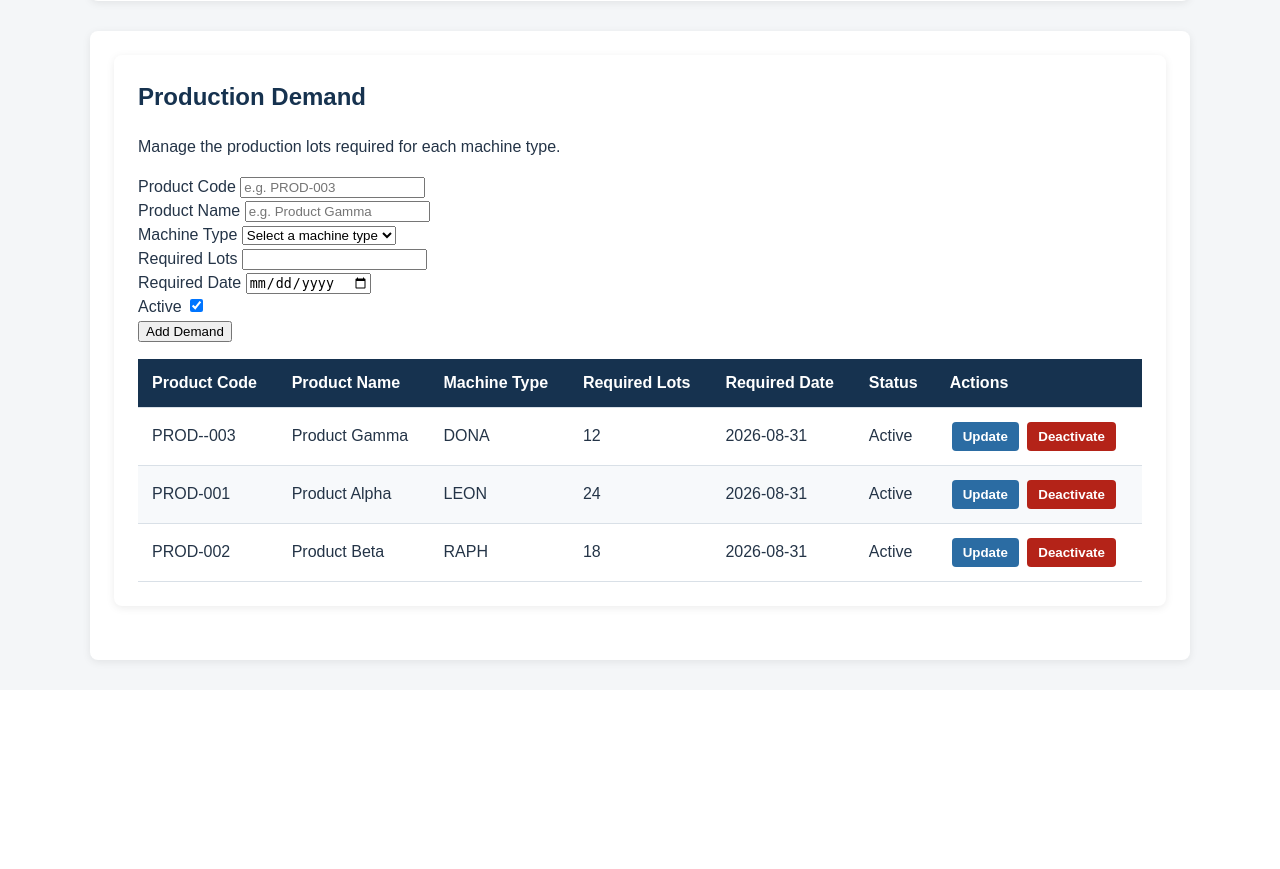
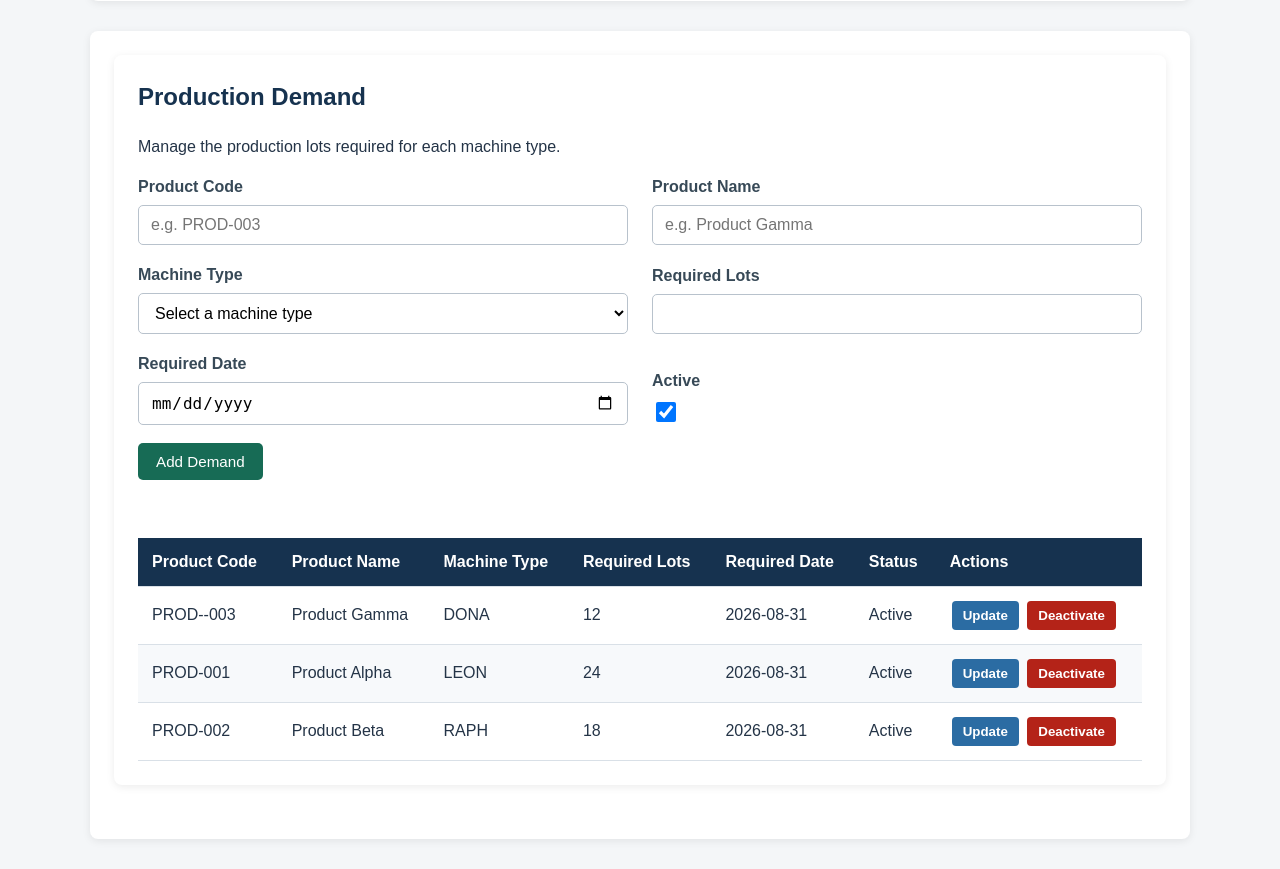
Before and after one commit to leahchristina/wsaa-project, a Flask app: page / in a window 1280 px wide. Shown: the part 964-1833 px from the top of the page. Before the commit the page ends 1632 px from the top, so only its background shows below. Run offline with Flask 3, Linux system fonts and the light colour scheme; data comes from the database, SQL or seed files in the repository.

Commit message:
styling demand section

```diff
--- a/static/css/styles.css
+++ b/static/css/styles.css
@@ -181,6 +181,83 @@ td button.recommission-button:hover {
     background-color: #125342;
 }
 
+/* Production Demand form */
+
+#demand-form {
+    display: grid;
+    grid-template-columns: repeat(2, minmax(220px, 1fr));
+    gap: 18px 24px;
+    align-items: end;
+}
+
+#demand-form > div {
+    display: flex;
+    flex-direction: column;
+    gap: 6px;
+}
+
+#demand-form label {
+    font-weight: bold;
+    color: #374957;
+}
+
+#demand-form input[type="text"],
+#demand-form input[type="number"],
+#demand-form input[type="date"],
+#demand-form select {
+    width: 100%;
+    padding: 10px 12px;
+    border: 1px solid #b8c2cc;
+    border-radius: 5px;
+    background-color: white;
+    font-size: 1rem;
+}
+
+#demand-form input:focus,
+#demand-form select:focus {
+    border-color: #2b6ca3;
+    outline: 3px solid rgba(43, 108, 163, 0.15);
+}
+
+#demand-form input[type="checkbox"] {
+    width: 20px;
+    height: 20px;
+}
+
+#demand-form button {
+    width: fit-content;
+    padding: 10px 18px;
+    border: none;
+    border-radius: 5px;
+    font-size: 0.95rem;
+    cursor: pointer;
+}
+
+#demand-submit-button {
+    background-color: #176b55;
+    color: white;
+}
+
+#demand-submit-button:hover {
+    background-color: #125342;
+}
+
+#cancel-demand-update-button {
+    background-color: #64748b;
+    color: white;
+}
+
+#cancel-demand-update-button:hover {
+    background-color: #475569;
+}
+
+#demand-form-message {
+    min-height: 24px;
+    margin-bottom: 18px;
+    font-weight: bold;
+    color: #176b55;
+}
+
 @media (max-width: 750px) {
     header {
         padding: 24px 16px;
@@ -203,6 +280,10 @@ td button.recommission-button:hover {
         grid-template-columns: 1fr;
     }
 
+    #demand-form {
+    grid-template-columns: 1fr;
+    }
+
     table {
         display: block;
         overflow-x: auto;
```
